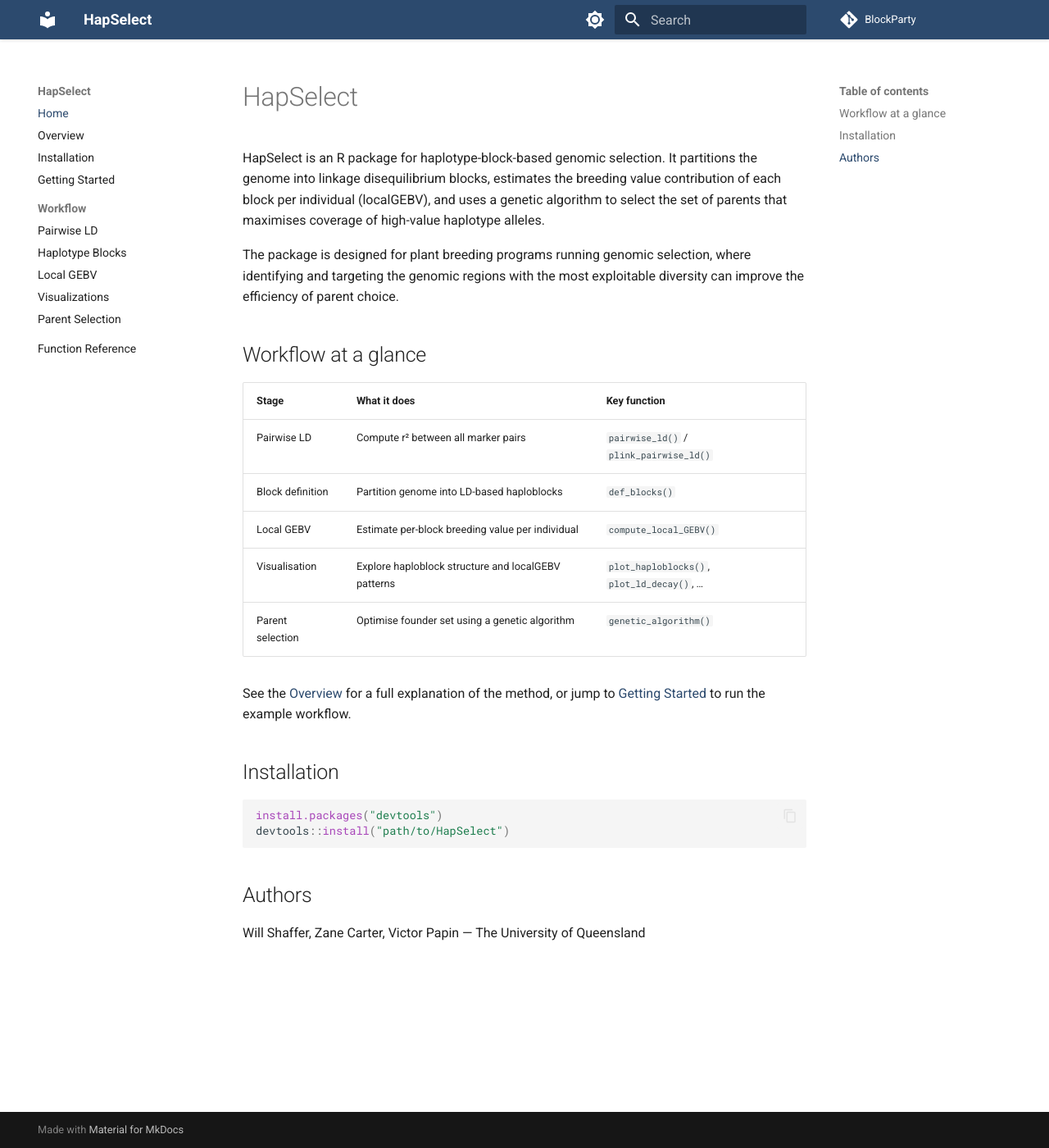
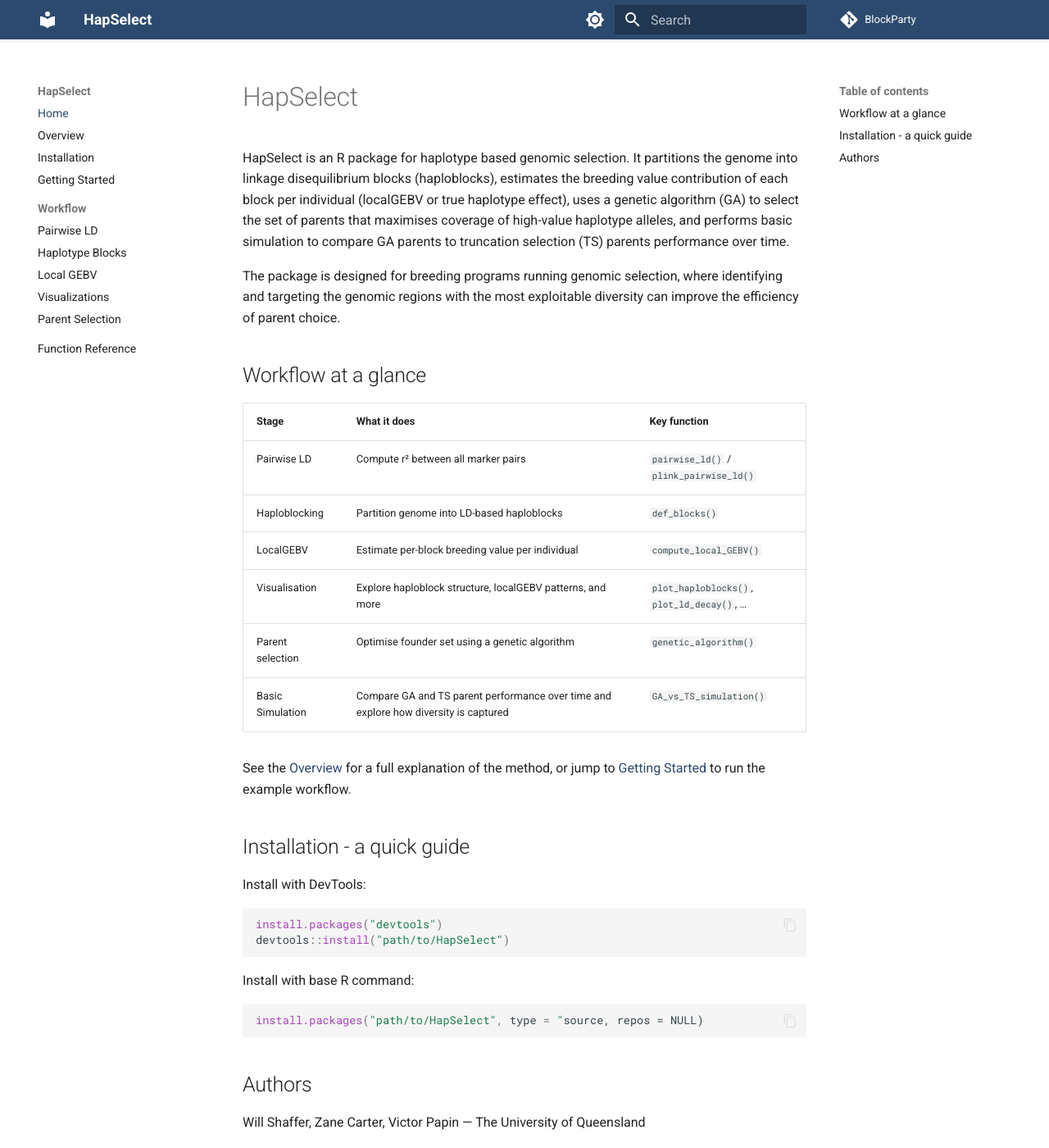
Before and after one commit to wrshf7/HapSelect-Docs, an MkDocs documentation site: the page built from docs/index.md, in a window 1280 px wide and 1400 px high. Shown: the whole window at 82% size. Built offline with MkDocs 1.6.1 and Material for MkDocs 9.7.7, drawn with Linux system fonts in a browser that asks for light colours; comment, search, counter and statistics services are not loaded.

Commit message:
Update index.md

````diff
--- a/docs/index.md
+++ b/docs/index.md
@@ -1,28 +1,36 @@
 # HapSelect
 
-HapSelect is an R package for haplotype-block-based genomic selection. It partitions the genome into linkage disequilibrium blocks, estimates the breeding value contribution of each block per individual (localGEBV), and uses a genetic algorithm to select the set of parents that maximises coverage of high-value haplotype alleles.
+HapSelect is an R package for haplotype based genomic selection. It partitions the genome into linkage disequilibrium blocks (haploblocks), estimates the breeding value contribution of each block per individual (localGEBV or true haplotype effect), uses a genetic algorithm (GA) to select the set of parents that maximises coverage of high-value haplotype alleles, and performs basic simulation to compare GA parents to truncation selection (TS) parents performance over time.
 
-The package is designed for plant breeding programs running genomic selection, where identifying and targeting the genomic regions with the most exploitable diversity can improve the efficiency of parent choice.
+The package is designed for breeding programs running genomic selection, where identifying and targeting the genomic regions with the most exploitable diversity can improve the efficiency of parent choice.
 
 ## Workflow at a glance
 
 | Stage | What it does | Key function |
 |-------|-------------|--------------|
 | Pairwise LD | Compute r² between all marker pairs | `pairwise_ld()` / `plink_pairwise_ld()` |
-| Block definition | Partition genome into LD-based haploblocks | `def_blocks()` |
-| Local GEBV | Estimate per-block breeding value per individual | `compute_local_GEBV()` |
-| Visualisation | Explore haploblock structure and localGEBV patterns | `plot_haploblocks()`, `plot_ld_decay()`, … |
+| Haploblocking | Partition genome into LD-based haploblocks | `def_blocks()` |
+| LocalGEBV | Estimate per-block breeding value per individual | `compute_local_GEBV()` |
+| Visualisation | Explore haploblock structure, localGEBV patterns, and more | `plot_haploblocks()`, `plot_ld_decay()`, … |
 | Parent selection | Optimise founder set using a genetic algorithm | `genetic_algorithm()` |
+| Basic Simulation | Compare GA and TS parent performance over time and explore how diversity is captured | `GA_vs_TS_simulation()` |
 
 See the [Overview](overview.md) for a full explanation of the method, or jump to [Getting Started](getting-started.md) to run the example workflow.
 
-## Installation
+## Installation - a quick guide
+
+Install with DevTools:
 
 ```r
 install.packages("devtools")
 devtools::install("path/to/HapSelect")
 ```
 
+Install with base R command:
+
+```r
+install.packages("path/to/HapSelect", type = "source, repos = NULL)
+```
 ## Authors
 
 Will Shaffer, Zane Carter, Victor Papin — The University of Queensland
````
